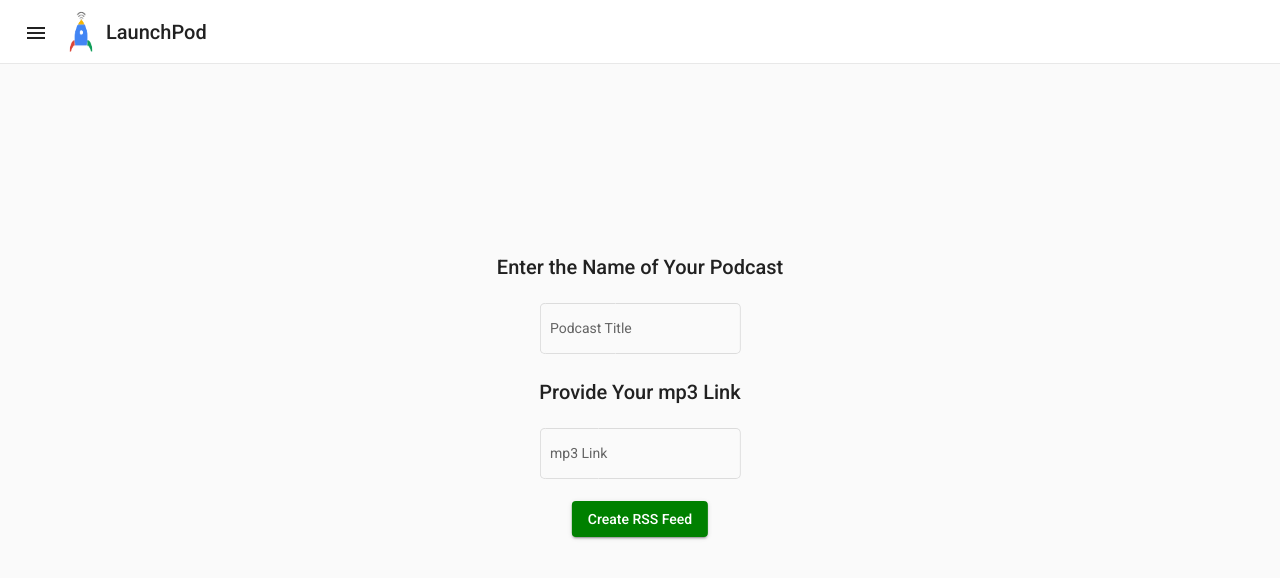
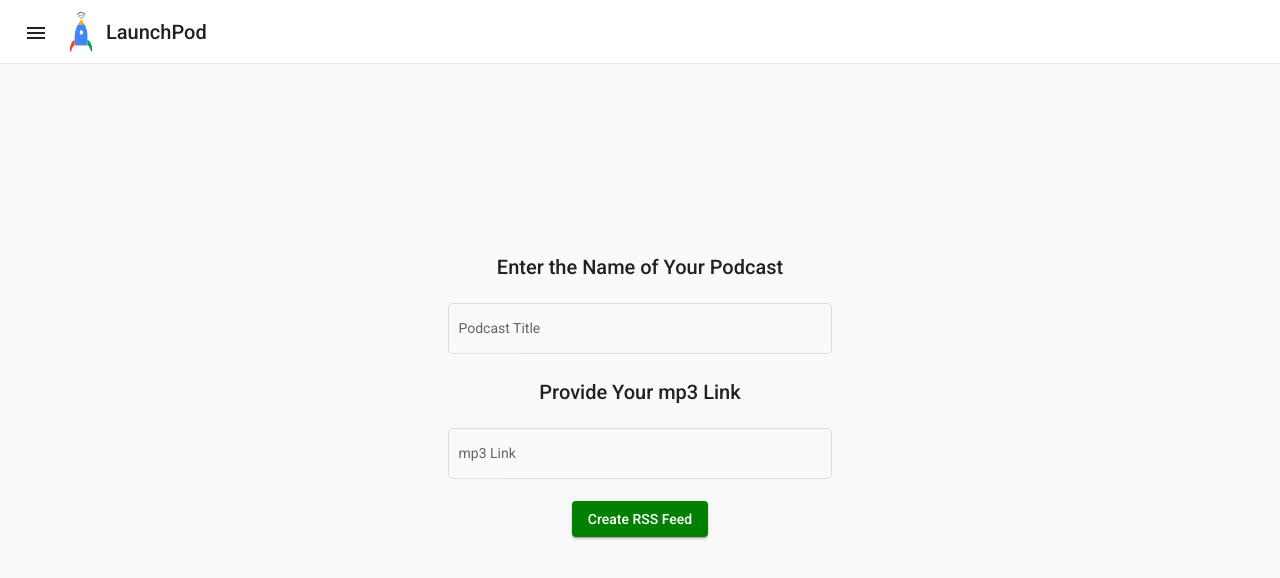
Before and after one commit to googleinterns/step18-2020, an Angular app in the folder launchpod/angular-launchpod/: page / in a window 1280 px wide. Shown: the top 578 px of the page. Built offline with nearby package versions, Linux system fonts and the light colour scheme.

Commit message:
lengthen form input text fields and result page link field

```diff
--- a/launchpod/angular-launchpod/src/app/create-form/create-form.component.css
+++ b/launchpod/angular-launchpod/src/app/create-form/create-form.component.css
@@ -11,3 +11,7 @@ form {
 #message {
     color: red;
 }
+
+.mat-form-field {
+    width:30vw;
+}
--- a/launchpod/angular-launchpod/src/app/result-page/result-page.component.css
+++ b/launchpod/angular-launchpod/src/app/result-page/result-page.component.css
@@ -1,3 +1,7 @@
 div {
     text-align: center;
 }
+
+.mat-form-field {
+    width:50vw;
+}
```
Also changed, not shown: 2 other files (tests, documents, lock files or other folders).
